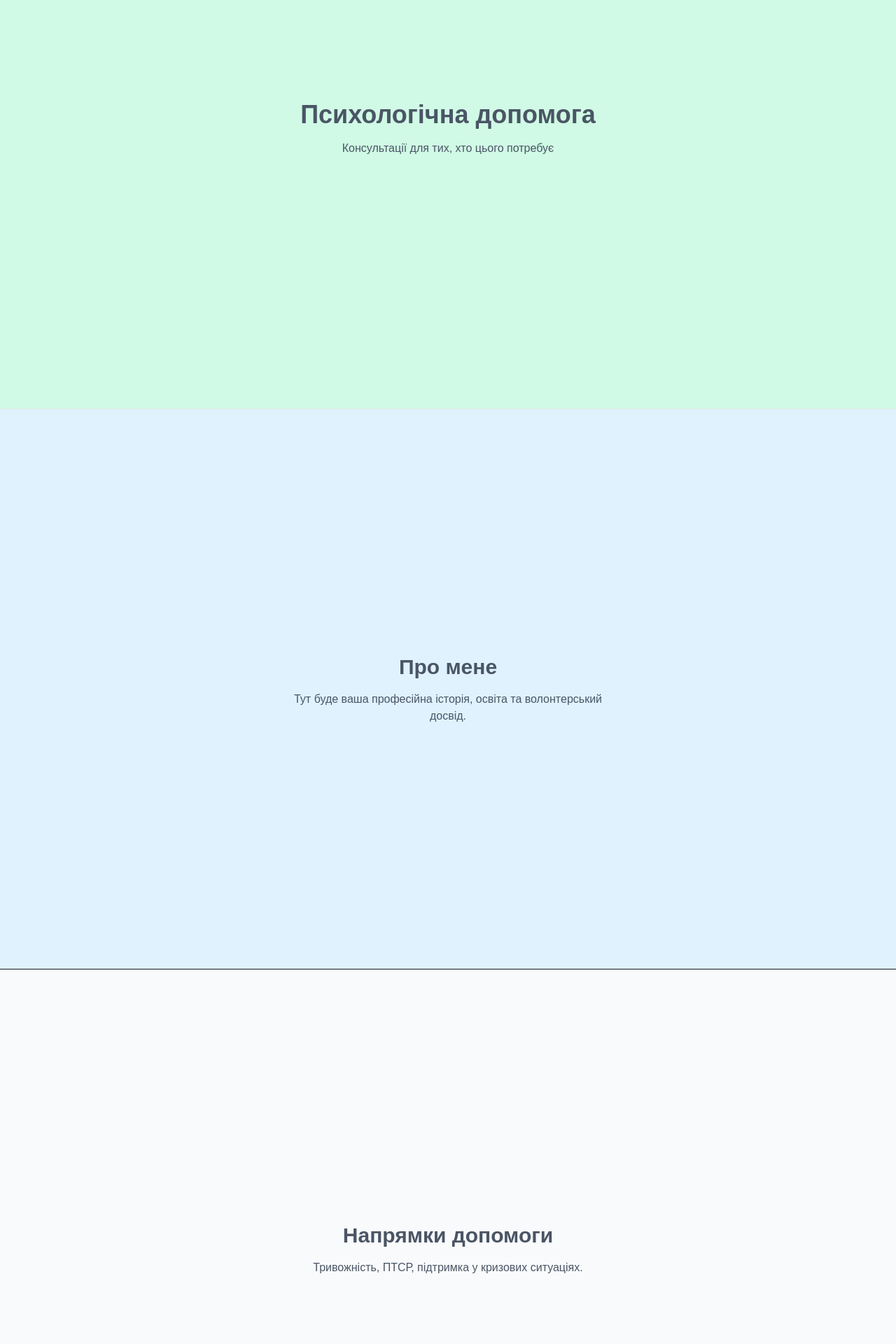
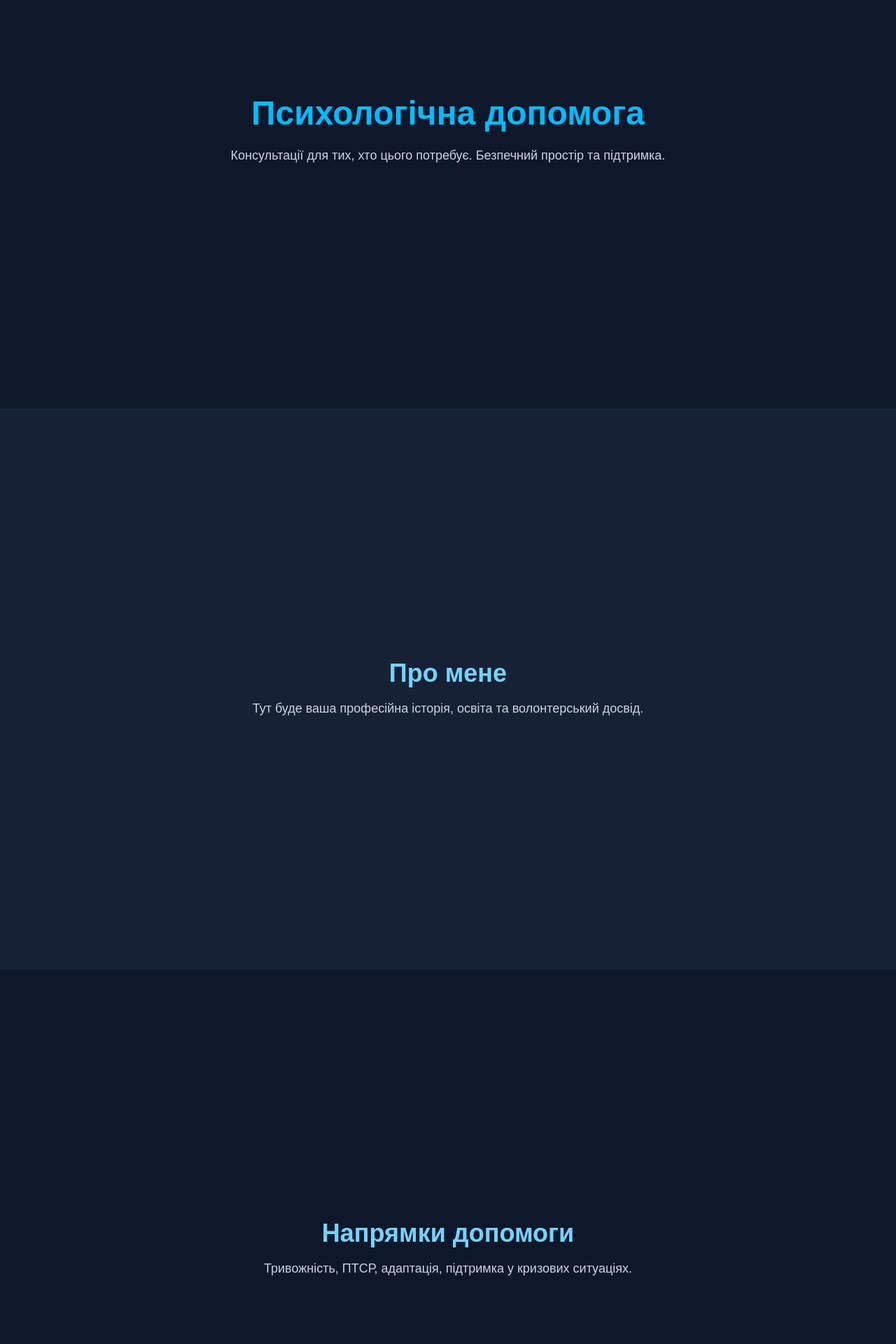
Before and after one commit to RomaSamkov/nextjs-project, a Next.js app: page / in a window 1280 px wide. Shown: the part 280-2200 px from the top of the page at 70% size. Built offline with nearby package versions, Linux system fonts and the light colour scheme.

Commit message:
Update page.js

```diff
--- a/src/app/page.js
+++ b/src/app/page.js
@@ -3,22 +3,23 @@ import Navbar from "./components/Navbar";
 export default function HomePage() {
   return (
     <>
-      {/* Підключаємо нашу навігацію */}
+      {/* Підключаємо оновлену навігацію з бургер-меню */}
       <Navbar />
 
       {/* Головний контент із відступом під шапку */}
-      <main className="pt-16">
+      <main className="pt-16 bg-slate-900 text-slate-100">
         {/* Головний екран (Hero) */}
         <section
           id="hero"
-          className="min-h-screen bg-emerald-100 flex items-center justify-center"
+          className="min-h-screen bg-slate-900 flex items-center justify-center px-4"
         >
-          <div className="text-center">
-            <h1 className="text-4xl font-bold mb-4 text-gray-600">
+          <div className="text-center max-w-2xl">
+            <h1 className="text-3xl sm:text-5xl font-bold mb-4 text-sky-400 leading-tight">
               Психологічна допомога
             </h1>
-            <p className="text-gray-600">
-              Консультації для тих, хто цього потребує
+            <p className="text-base sm:text-lg text-slate-300">
+              Консультації для тих, хто цього потребує. Безпечний простір та
+              підтримка.
             </p>
           </div>
         </section>
@@ -26,11 +27,13 @@ export default function HomePage() {
         {/* Блок "Про мене" */}
         <section
           id="about"
-          className="min-h-screen bg-sky-100 flex items-center justify-center border-t border-gray-200"
+          className="min-h-screen bg-slate-800/60 flex items-center justify-center border-t border-slate-800 px-4"
         >
-          <div className="text-center">
-            <h2 className="text-3xl font-bold mb-4 text-gray-600">Про мене</h2>
-            <p className="text-gray-600 max-w-md">
+          <div className="text-center max-w-xl">
+            <h2 className="text-2xl sm:text-4xl font-bold mb-4 text-sky-300">
+              Про мене
+            </h2>
+            <p className="text-slate-300 text-base sm:text-lg leading-relaxed">
               Тут буде ваша професійна історія, освіта та волонтерський досвід.
             </p>
           </div>
@@ -39,14 +42,14 @@ export default function HomePage() {
         {/* Блок "Напрямки" */}
         <section
           id="services"
-          className="min-h-screen bg-gray-50 flex items-center justify-center border-t"
+          className="min-h-screen bg-slate-900 flex items-center justify-center border-t border-slate-800 px-4"
         >
-          <div className="text-center">
-            <h2 className="text-3xl font-bold mb-4 text-gray-600">
+          <div className="text-center max-w-xl">
+            <h2 className="text-2xl sm:text-4xl font-bold mb-4 text-sky-300">
               Напрямки допомоги
             </h2>
-            <p className="text-gray-600">
-              Тривожність, ПТСР, підтримка у кризових ситуаціях.
+            <p className="text-slate-300 text-base sm:text-lg leading-relaxed">
+              Тривожність, ПТСР, адаптація, підтримка у кризових ситуаціях.
             </p>
           </div>
         </section>
@@ -54,11 +57,13 @@ export default function HomePage() {
         {/* Блок "Контакти" */}
         <section
           id="contacts"
-          className="min-h-screen bg-white flex items-center justify-center border-t"
+          className="min-h-screen bg-slate-800/60 flex items-center justify-center border-t border-slate-800 px-4"
         >
-          <div className="text-center">
-            <h2 className="text-3xl font-bold mb-4 text-gray-600">Контакти</h2>
-            <p className="text-gray-600">
+          <div className="text-center max-w-xl">
+            <h2 className="text-2xl sm:text-4xl font-bold mb-4 text-sky-300">
+              Контакти
+            </h2>
+            <p className="text-slate-300 text-base sm:text-lg leading-relaxed">
               Форма запису, Telegram, Viber або Email.
             </p>
           </div>
```
